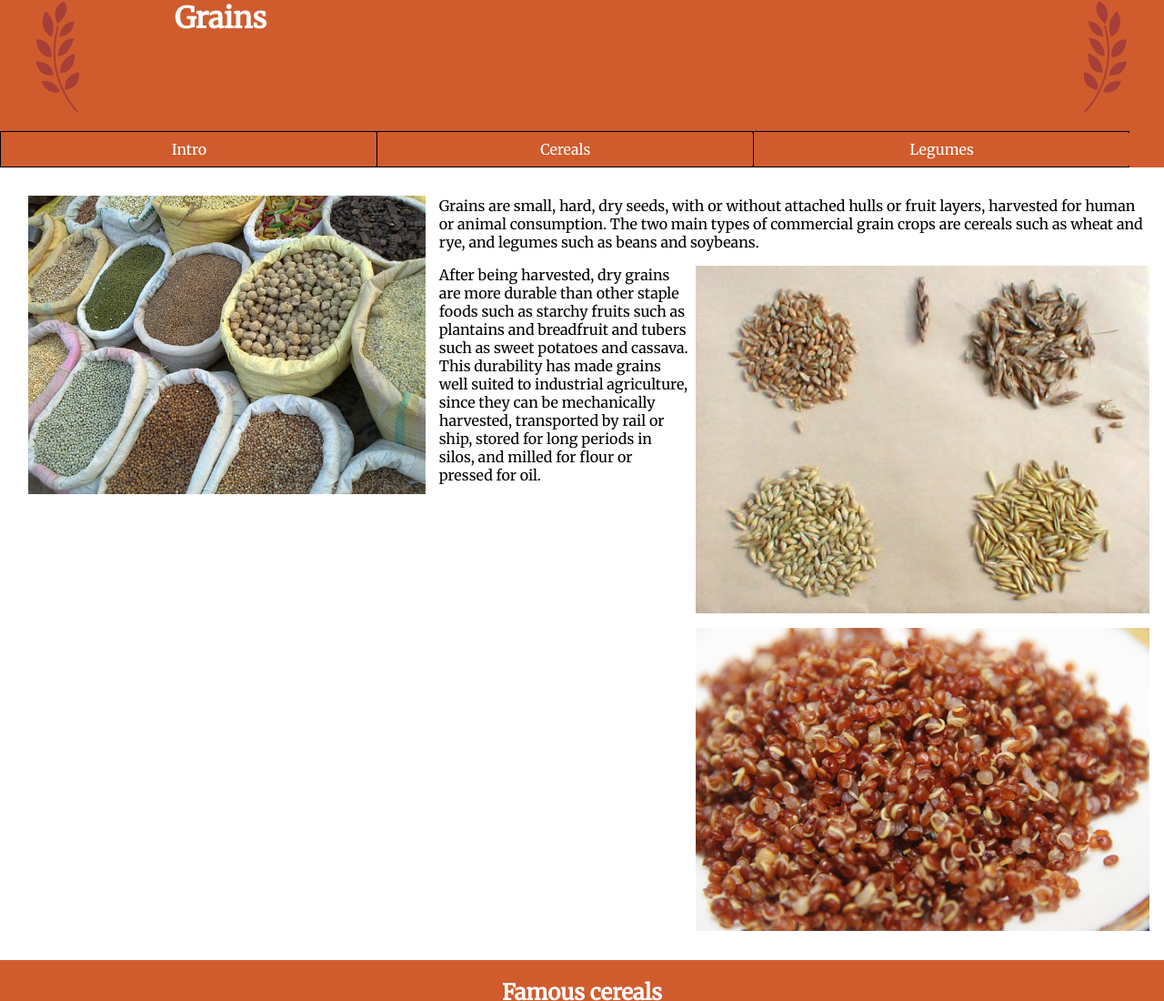
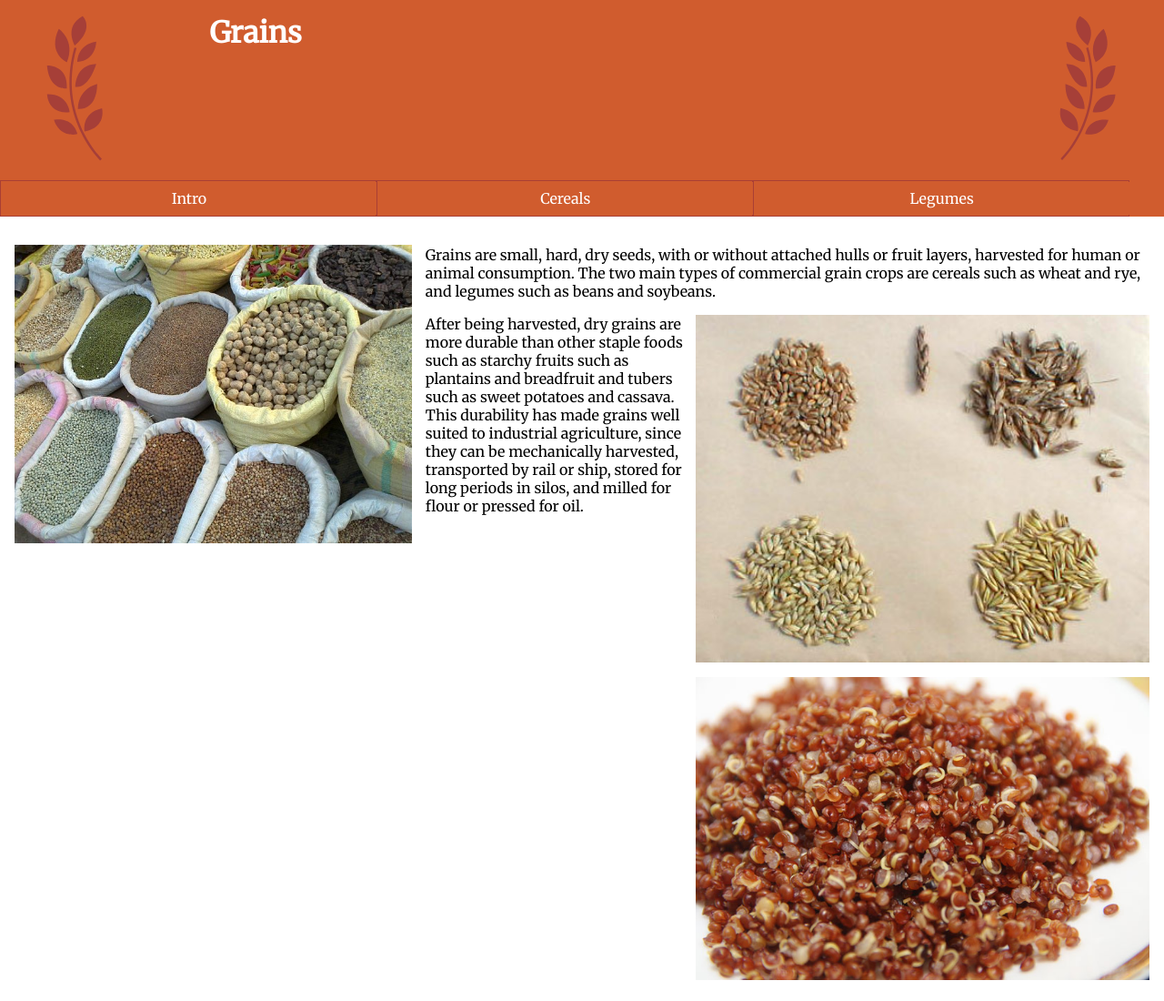
Before and after one commit to KimothyPepper/dsn1674-assignment-5, a plain HTML site: page index.html in a window 1280 px wide. Shown: the top 1100 px of the page at 91% size. Drawn offline with Linux system fonts and the light colour scheme.

Commit message:
Fixed elements on header.

```diff
--- a/css/main.css
+++ b/css/main.css
@@ -67,13 +67,15 @@ nav a {
 }
 .gleft{
   float:left;
-  width:10%;
+  width:13%;
+  margin-top:1rem;
 
 }
 .gright {
 
   float:right;
-  width:10%;
+  width:13%;
+  margin-top:1rem;
 }
 
 .hidden {
@@ -84,7 +86,7 @@ h1{
   color: #fff;
   text-align:center;
   font-family: 'Merriweather', serif;
-  margin:0 0 0 4rem;
+  margin:1rem 0 0 4rem;
   float:left;
 
 }
@@ -93,7 +95,7 @@ h1{
   width: 35%;
   margin-right: 15px;
   margin-top:15px;
-  margin-left:15px;
+
 }
 
 .inset-left-2 {
@@ -132,6 +134,7 @@ div {
   /*Remind the element to wrap around its floated children*/
   overflow:hidden;
   clear:both;
+
 }
 
 
@@ -188,7 +191,7 @@ figcaption {
 }
 footer {
   background-color: #d05c2e;
-  padding:1em;
+  padding:0.5em;
   margin:0;
   text-align:center;
   clear:left;
@@ -196,7 +199,7 @@ footer {
 }
 
 .famous{
-  background-color:#d05c2e;
+  background-color:#dc8252;
 }
 
 .corn {
@@ -212,7 +215,7 @@ li {
   float:left;
   margin:0;
   padding:0;
-  border:solid black;
+  border:solid #a93f35;
   border-width:1px;
 
 }
```
